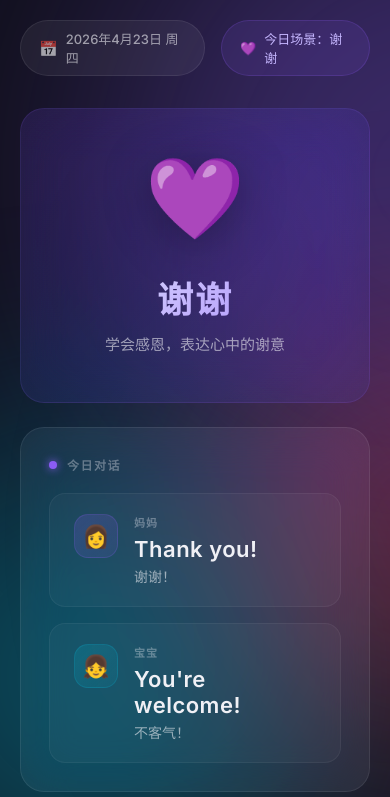
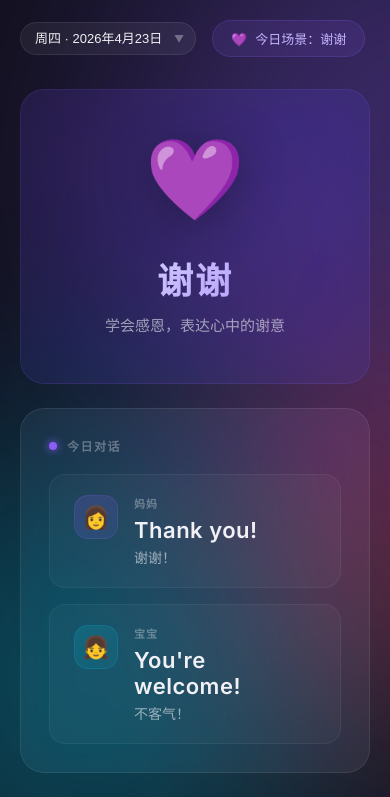
Before and after one commit to alexmayanjun-collab/ranran-en, a plain HTML site: page index.html in a window 390 px wide. Shown: the top 797 px of the page. Drawn offline with Linux system fonts and the light colour scheme.

Commit message:
feat: 添加移动端日期选择器并更新 README
- 添加移动端下拉日期选择器（屏幕<=900px显示）
- 电脑端保持左侧栏日期列表
- 更新 README 添加在线访问地址和使用说明

Co-Authored-By: Claude Opus 4.7 <noreply@anthropic.com>

```diff
--- a/app.js
+++ b/app.js
@@ -64,6 +64,16 @@ function renderSidebar() {
   // Streak
   const streak = calcStreak();
   document.getElementById('streakCount').textContent = streak;
+}
+
+// ===== Render mobile date picker =====
+function renderMobileDatePicker() {
+  const select = document.getElementById('dateSelectMobile');
+  select.innerHTML = allDates.map(dateKey => {
+    const d = englishData[dateKey];
+    const isSelected = dateKey === currentDate;
+    return `<option value="${dateKey}"${isSelected ? ' selected' : ''}>${d.weekday} · ${d.date}</option>`;
+  }).join('');
 }
 
 // ===== Render main content =====
@@ -201,6 +211,7 @@ function switchDate(dateKey) {
   document.getElementById('checkbox-apply').textContent = '';
   renderSidebar();
   renderContent();
+  renderMobileDatePicker();
   // Re-trigger card animations
   document.querySelectorAll('.glass-card').forEach(el => {
     el.style.animation = 'none';
@@ -220,5 +231,6 @@ document.addEventListener('DOMContentLoaded', () => {
   }
 
   renderSidebar();
+  renderMobileDatePicker();
   renderContent();
 });
--- a/index.html
+++ b/index.html
@@ -49,6 +49,11 @@
     <main class="main-content">
       <!-- Top bar -->
       <header class="top-bar">
+        <div class="date-picker-mobile">
+          <select id="dateSelectMobile" onchange="switchDate(this.value)">
+          </select>
+          <span class="date-picker-arrow">▼</span>
+        </div>
         <div class="date-chip" id="dateChip">
           <span class="date-icon">📅</span>
           <span id="dateText"></span>
--- a/style.css
+++ b/style.css
@@ -767,3 +767,43 @@ body {
   .content-grid { grid-template-columns: 1fr; }
   .checkin-items { grid-template-columns: 1fr; }
 }
+
+/* Mobile date picker */
+.date-picker-mobile {
+  display: none;
+  position: relative;
+}
+
+.date-picker-mobile select {
+  appearance: none;
+  -webkit-appearance: none;
+  background: var(--glass-bg);
+  border: 1px solid var(--glass-border);
+  border-radius: 100px;
+  padding: 8px 32px 8px 14px;
+  font-size: 13px;
+  font-weight: 500;
+  color: var(--text-primary);
+  cursor: pointer;
+  min-width: 140px;
+}
+
+.date-picker-mobile select:focus {
+  outline: none;
+  border-color: var(--accent-violet);
+}
+
+.date-picker-arrow {
+  position: absolute;
+  right: 12px;
+  top: 50%;
+  transform: translateY(-50%);
+  font-size: 10px;
+  color: var(--text-muted);
+  pointer-events: none;
+}
+
+@media (max-width: 900px) {
+  .date-picker-mobile { display: block; }
+  .date-chip { display: none; }
+}
```
Also changed, not shown: 1 other file.
